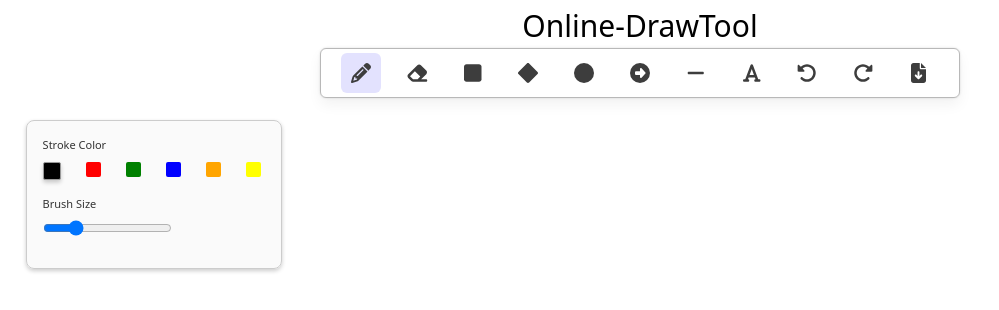
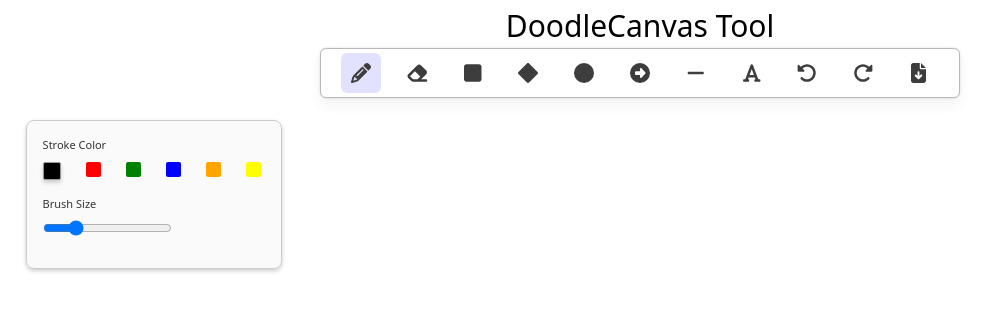
Before and after one commit to piyushg-07/Online-Draw-tool, a Next.js app in the folder sketchbook-draw-tool/: page / in a window 1280 px wide. Shown: the top 310 px of the page, without its empty margins (0-999 px from the left). Built offline with nearby package versions, Linux system fonts and the light colour scheme; no server answers.

Commit message:
Update index.js

```diff
--- a/sketchbook-draw-tool/src/pages/index.js
+++ b/sketchbook-draw-tool/src/pages/index.js
@@ -5,7 +5,7 @@ export default function Home() {
   return (
     <>
       <div>
-        <h1 className="text-center mt-2 text-3xl">Online-DrawTool</h1>
+        <h1 className="text-center mt-2 text-3xl">DoodleCanvas Tool</h1>
       </div>
 
       <Menu />
```
